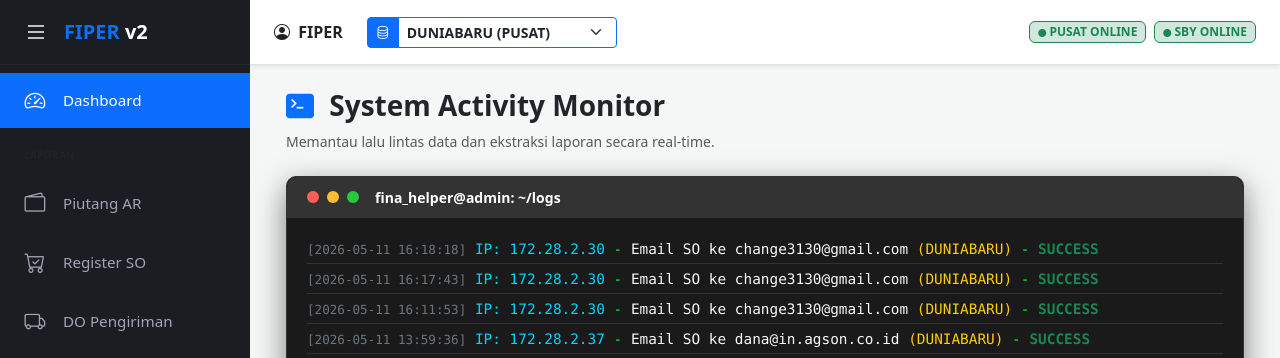
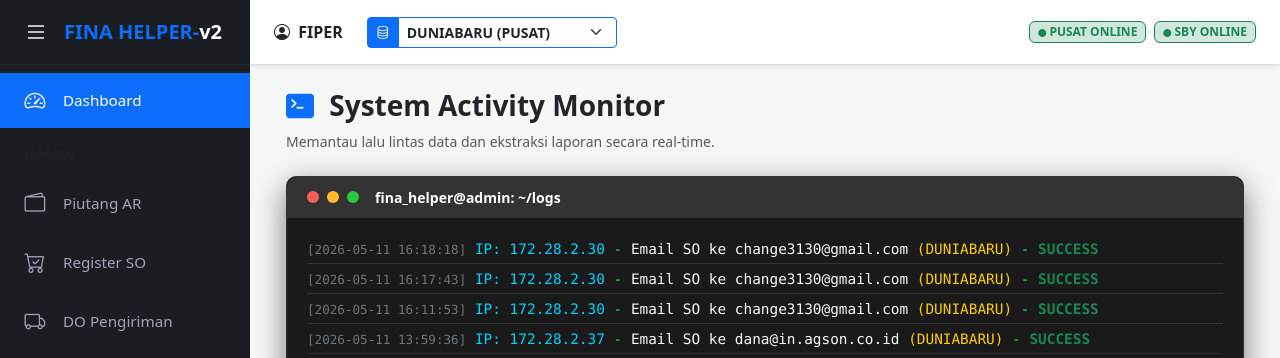
Before and after one commit to 03lukman/bckp_fiper-v2, a Flask app: page /dashboard in a window 1280 px wide. Shown: the top 358 px of the page. Run offline with Flask 3, Linux system fonts and the light colour scheme; the visitor is signed in with stand-in values (Sample User, id 1).

Commit message:
Update base.html

```diff
--- a/fiper/app/templates/layout/base.html
+++ b/fiper/app/templates/layout/base.html
@@ -7,7 +7,7 @@
     <meta http-equiv="Pragma" content="no-cache">
     <meta http-equiv="Expires" content="0">
 
-    <title>{% block title %}FINA Helper{% endblock %}</title>
+    <title>{% block title %}FINA HELPER{% endblock %}</title>
 
     <link href="https://cdn.jsdelivr.net/npm/bootstrap@5.3.0/dist/css/bootstrap.min.css" rel="stylesheet">
     <link rel="stylesheet" href="https://cdn.jsdelivr.net/npm/bootstrap-icons@1.10.0/font/bootstrap-icons.css">
@@ -33,7 +33,7 @@
                     <i class="bi bi-list fs-4"></i>
                 </button>
                 <div class="header-text">
-                    <h5 class="fw-bold mb-0 text-primary">FIPER <span class="text-white">v2</span></h5>
+                    <h5 class="fw-bold mb-0 text-primary">FINA HELPER-<span class="text-white">v2</span></h5>
                 </div>
             </div>
 
```
